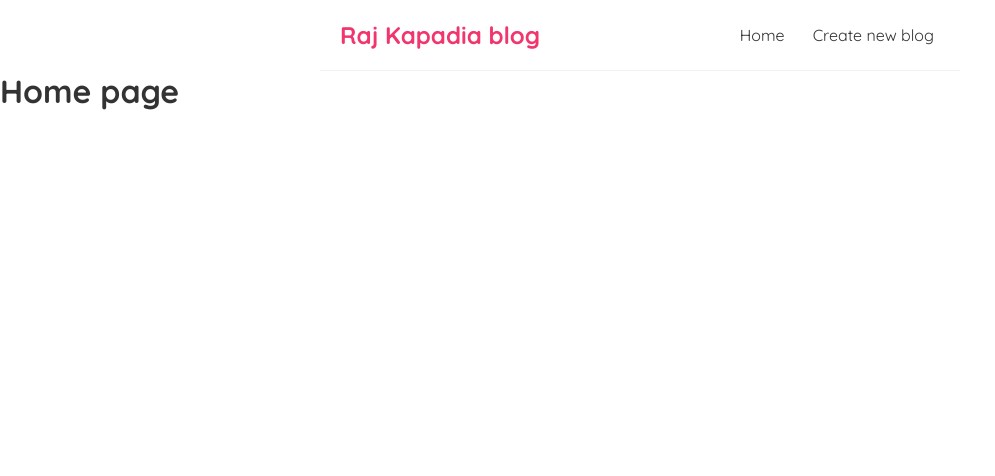
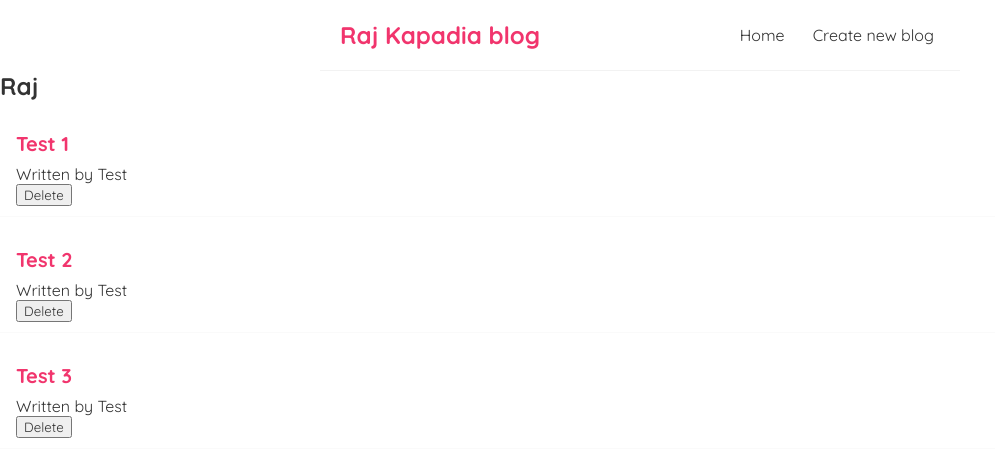
Before and after one commit to RajKKapadia/Learn-React-Application, a React (Create React App) app in the folder frontend/: page / in a window 1280 px wide. Shown: the top 476 px of the page, without its empty margins (0-995 px from the left). Built offline with nearby package versions, Linux system fonts and the light colour scheme.

Commit message:
blog list using props success

```diff
--- /dev/null
+++ b/frontend/src/components/BlogList.js
@@ -0,0 +1,17 @@
+const BlogList = ({ blogs, title, handleDelete }) => {
+
+    return (
+        <div className="blog-list">
+            <h2>{title}</h2>
+            {blogs.map(blog => (
+                <div className="blog-preview" key={blog.id} >
+                    <h2>{blog.title}</h2>
+                    <p>Written by {blog.author}</p>
+                    <button onClick={() => handleDelete(blog.id)}>Delete</button>
+                </div>
+            ))}
+        </div>
+    );
+}
+
+export default BlogList;
--- a/frontend/src/components/Home.js
+++ b/frontend/src/components/Home.js
@@ -1,12 +1,37 @@
-// import { useState } from 'react';
+import { useState } from 'react';
+import BlogList from './BlogList';
 
 const Home = () => {
 
-    // const [blogs, setBlogs] = useState();
+    const [blogs, setBlogs] = useState([
+        {
+            title: 'Test 1',
+            body: 'Test body for the blog.',
+            author: 'Test',
+            id: 1
+        },
+        {
+            title: 'Test 2',
+            body: 'Test body for the blog.',
+            author: 'Test',
+            id: 2
+        },
+        {
+            title: 'Test 3',
+            body: 'Test body for the blog.',
+            author: 'Test',
+            id: 3
+        }
+    ]);
+
+    const handleDelete = (id) => {
+        let newBlogs = blogs.filter((blog) => blog.id !== id);
+        setBlogs(newBlogs);
+    };
 
     return (
         <div className="home">
-            <h1>Home page</h1>
+            <BlogList blogs={blogs} title={'Raj'} handleDelete={handleDelete} />
         </div>
     );
 };
```
